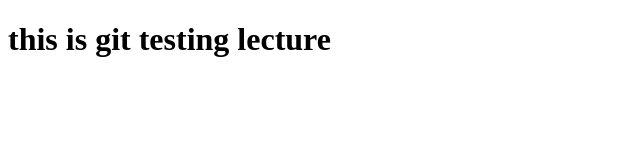
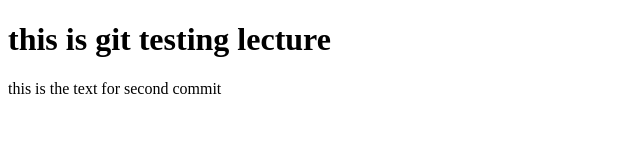
Before and after one commit to ImranUllahG/Coursera-git-test, a plain HTML site: page index.html in a window 1280 px wide. Shown: the whole page, without its empty margins (0-640 px from the left). Drawn offline with Linux system fonts and the light colour scheme.

Commit message:
second commit

```diff
--- a/index.html
+++ b/index.html
@@ -7,5 +7,6 @@
 </head>
 <body>
     <h1>this is git testing lecture</h1>
+    <p>this is the text for second commit</p>
 </body>
 </html>
```
